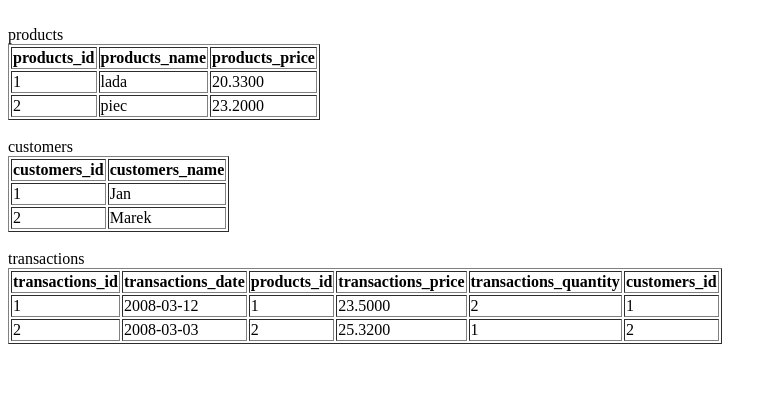
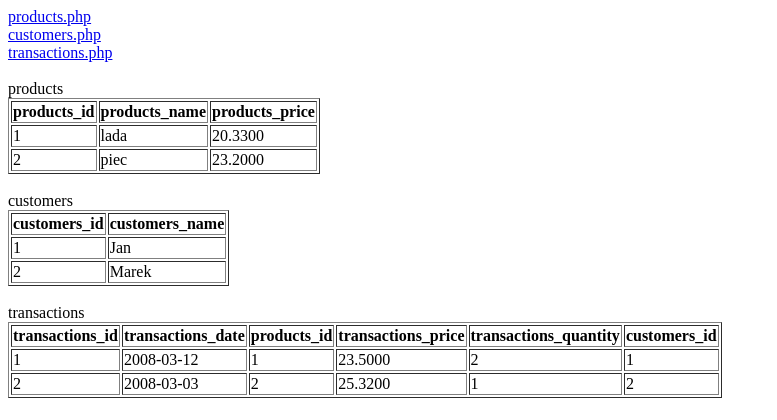
Before and after one commit to rofrol/gplafferoshop, a PHP site: page / in a window 1280 px wide. Shown: the top 420 px of the page, without its empty margins (0-777 px from the left). Run offline with PHP 8.4, Linux system fonts and the light colour scheme; data comes from the database, SQL or seed files in the repository; some libraries are stand-ins or nearby versions.

Commit message:
linki do podstron

```diff
--- a/index.php
+++ b/index.php
@@ -1,7 +1,11 @@
+<a href="products.php">products.php</a><br>
+<a href="customers.php">customers.php</a><br>
+<a href="transactions.php">transactions.php</a><br>
+
 <?php
 /* http://pl.php.net/manual/en/function.mysqli-connect.php
 http://www.devshed.com/c/a/MySQL/Implementing-Additional-Methods-with-mysqli-and-PHP-5/1/
-(013147149X_book.pdf) Andi Gutmans, Stig Sæther Bakken,
+(013147149X_book.pdf) Andi Gutmans, Stig S??her Bakken
 and Derick Rethans - PHP 5 Power Programming -> 6.2.6 Queries
 */
 
```
